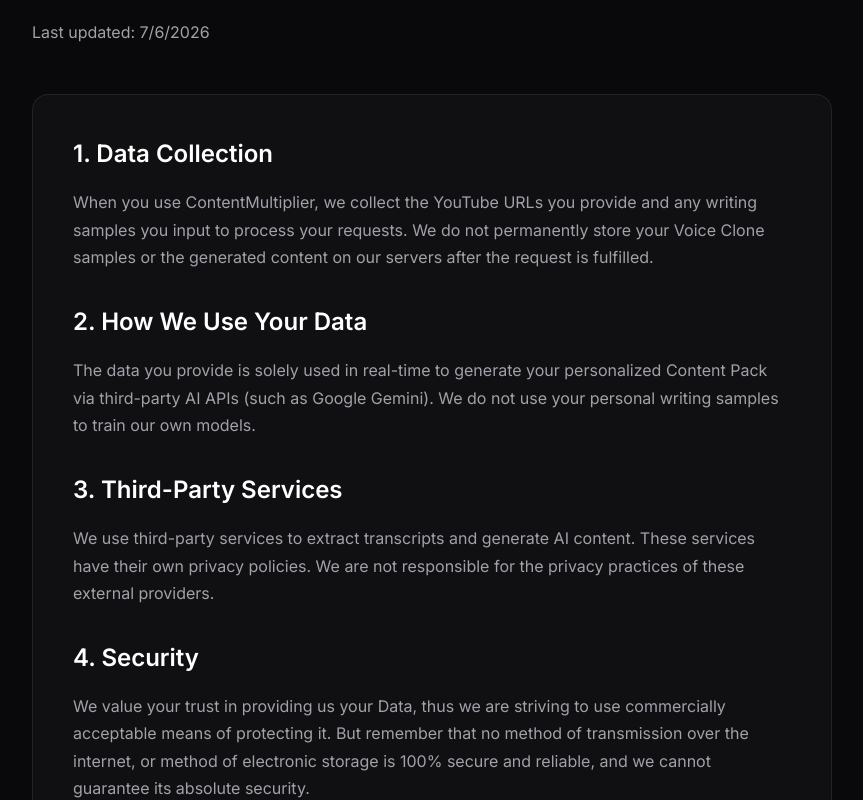
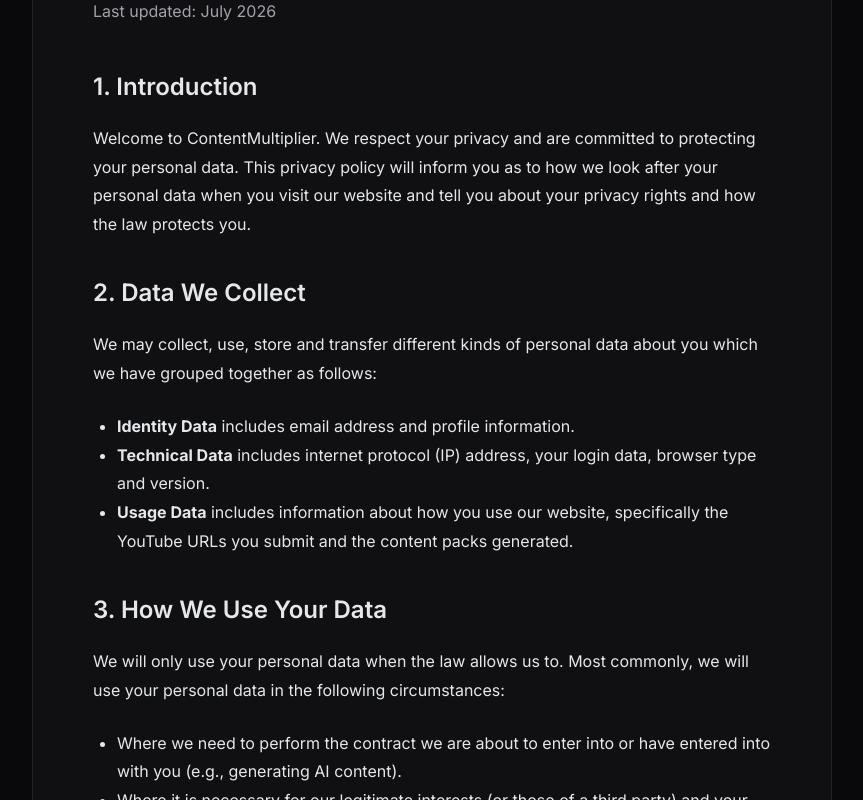
Before and after one commit to Dotify71/AI-Content-Multiplier, a Next.js app: page /privacy in a window 1280 px wide. Shown: the part 320-1120 px from the top of the page, without its empty margins (208-1071 px from the left). Built offline with nearby package versions, Linux system fonts and the light colour scheme; no server answers.

Commit message:
feat: Add Privacy Policy and Terms of Service pages

```diff
--- a/src/app/privacy/page.tsx
+++ b/src/app/privacy/page.tsx
@@ -1,35 +1,38 @@
-import Link from 'next/link';
-
 export default function PrivacyPage() {
   return (
-    <div className="main-container fade-in-up delay-1" style={{ paddingTop: '100px', paddingBottom: '100px' }}>
-      <div style={{ maxWidth: '800px', margin: '0 auto' }}>
-        <Link href="/" style={{ color: 'var(--text-secondary)', textDecoration: 'none', display: 'inline-block', marginBottom: '32px' }}>
-          ← Back to Home
-        </Link>
+    <div className="main-container fade-in-up" style={{ paddingTop: '80px', paddingBottom: '120px' }}>
+      <div className="glass-panel" style={{ maxWidth: '800px', margin: '0 auto', padding: '60px' }}>
+        <h1 style={{ fontSize: '2.5rem', fontWeight: 700, marginBottom: '24px' }}>Privacy Policy</h1>
+        <p style={{ color: 'var(--text-secondary)', marginBottom: '40px' }}>Last updated: July 2026</p>
 
-        <h1 style={{ fontSize: '3rem', fontWeight: 700, marginBottom: '16px' }}>Privacy Policy</h1>
-        <p style={{ color: 'var(--text-secondary)', marginBottom: '48px' }}>Last updated: {new Date().toLocaleDateString()}</p>
-
-        <div className="glass-panel" style={{ padding: '40px' }}>
-          <h2 style={{ fontSize: '1.5rem', fontWeight: 600, marginBottom: '16px', color: 'var(--text-primary)' }}>1. Data Collection</h2>
-          <p style={{ color: 'var(--text-secondary)', marginBottom: '32px', lineHeight: 1.7 }}>
-            When you use ContentMultiplier, we collect the YouTube URLs you provide and any writing samples you input to process your requests. We do not permanently store your Voice Clone samples or the generated content on our servers after the request is fulfilled.
+        <div style={{ lineHeight: 1.8, color: '#e5e7eb' }}>
+          <h2 style={{ fontSize: '1.5rem', fontWeight: 600, marginTop: '32px', marginBottom: '16px' }}>1. Introduction</h2>
+          <p style={{ marginBottom: '24px' }}>
+            Welcome to ContentMultiplier. We respect your privacy and are committed to protecting your personal data. This privacy policy will inform you as to how we look after your personal data when you visit our website and tell you about your privacy rights and how the law protects you.
           </p>
 
-          <h2 style={{ fontSize: '1.5rem', fontWeight: 600, marginBottom: '16px', color: 'var(--text-primary)' }}>2. How We Use Your Data</h2>
-          <p style={{ color: 'var(--text-secondary)', marginBottom: '32px', lineHeight: 1.7 }}>
-            The data you provide is solely used in real-time to generate your personalized Content Pack via third-party AI APIs (such as Google Gemini). We do not use your personal writing samples to train our own models.
+          <h2 style={{ fontSize: '1.5rem', fontWeight: 600, marginTop: '32px', marginBottom: '16px' }}>2. Data We Collect</h2>
+          <p style={{ marginBottom: '24px' }}>
+            We may collect, use, store and transfer different kinds of personal data about you which we have grouped together as follows:
           </p>
+          <ul style={{ paddingLeft: '24px', marginBottom: '24px' }}>
+            <li><strong>Identity Data</strong> includes email address and profile information.</li>
+            <li><strong>Technical Data</strong> includes internet protocol (IP) address, your login data, browser type and version.</li>
+            <li><strong>Usage Data</strong> includes information about how you use our website, specifically the YouTube URLs you submit and the content packs generated.</li>
+          </ul>
 
-          <h2 style={{ fontSize: '1.5rem', fontWeight: 600, marginBottom: '16px', color: 'var(--text-primary)' }}>3. Third-Party Services</h2>
-          <p style={{ color: 'var(--text-secondary)', marginBottom: '32px', lineHeight: 1.7 }}>
-            We use third-party services to extract transcripts and generate AI content. These services have their own privacy policies. We are not responsible for the privacy practices of these external providers.
+          <h2 style={{ fontSize: '1.5rem', fontWeight: 600, marginTop: '32px', marginBottom: '16px' }}>3. How We Use Your Data</h2>
+          <p style={{ marginBottom: '24px' }}>
+            We will only use your personal data when the law allows us to. Most commonly, we will use your personal data in the following circumstances:
           </p>
+          <ul style={{ paddingLeft: '24px', marginBottom: '24px' }}>
+            <li>Where we need to perform the contract we are about to enter into or have entered into with you (e.g., generating AI content).</li>
+            <li>Where it is necessary for our legitimate interests (or those of a third party) and your interests and fundamental rights do not override those interests.</li>
+          </ul>
 
-          <h2 style={{ fontSize: '1.5rem', fontWeight: 600, marginBottom: '16px', color: 'var(--text-primary)' }}>4. Security</h2>
-          <p style={{ color: 'var(--text-secondary)', marginBottom: '0', lineHeight: 1.7 }}>
-            We value your trust in providing us your Data, thus we are striving to use commercially acceptable means of protecting it. But remember that no method of transmission over the internet, or method of electronic storage is 100% secure and reliable, and we cannot guarantee its absolute security.
+          <h2 style={{ fontSize: '1.5rem', fontWeight: 600, marginTop: '32px', marginBottom: '16px' }}>4. Data Security</h2>
+          <p style={{ marginBottom: '24px' }}>
+            We have put in place appropriate security measures to prevent your personal data from being accidentally lost, used or accessed in an unauthorised way, altered or disclosed. In addition, we limit access to your personal data to those employees, agents, contractors and other third parties who have a business need to know.
           </p>
         </div>
       </div>
```
Also changed, not shown: src/app/terms/page.tsx (+26 -28 lines).
